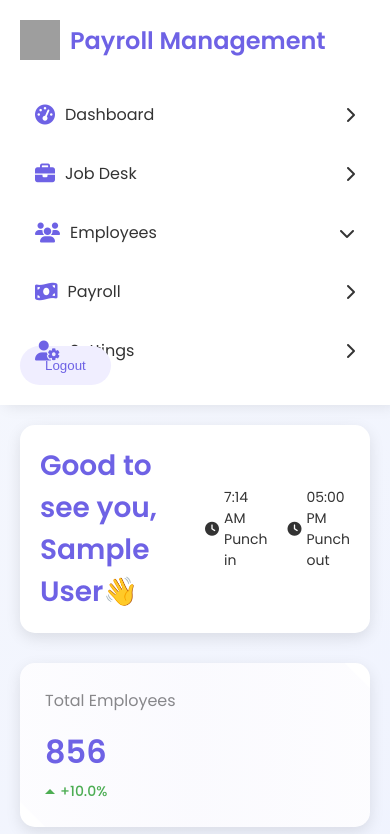
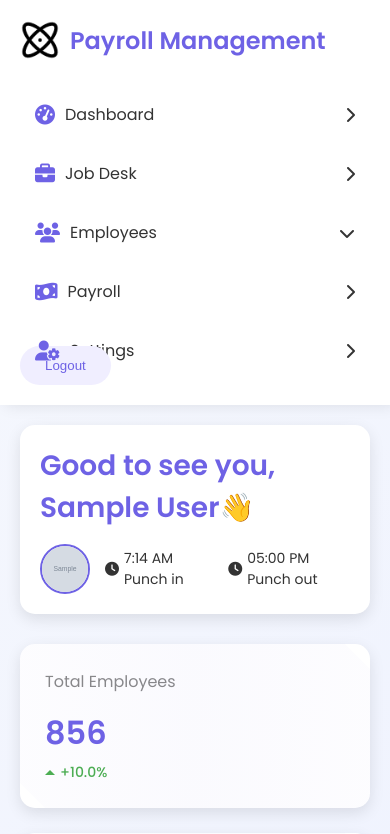
Before and after one commit to eeeeeeeeem/Payroll-System2, a Django app: template Payroll/templates/dashboard.html in a window 390 px wide. Shown: the top 834 px of the page. Run offline with Django 5.2, Linux system fonts and the light colour scheme; tables that the repository leaves empty hold one stand-in row (values such as "Sample post"); the template is opened without the code that fills it: values that come from a table or form of the project are taken from there, most other values are stand-ins (such as "Sample title", 1, 10 or a date in 2020); grey boxes marked "Sample" are stand-in pictures; some libraries are stand-ins or nearby versions; grey boxes are pictures that could not be loaded.

Commit message:
added profile pic

```diff
--- a/Payroll/models.py
+++ b/Payroll/models.py
@@ -27,6 +27,7 @@ class User(AbstractBaseUser):
     employement_start = models.DateField()
     job_title_id = models.IntegerField()
     last_login = models.DateTimeField(null=True, blank=True)  # Add this line
+    profile_picture = models.ImageField(upload_to='profile_pictures/', null=True, blank=True)  # Add this line
 
     objects = UserManager()
 
--- a/Payroll/serializers.py
+++ b/Payroll/serializers.py
@@ -4,7 +4,7 @@ from Payroll.models import User
 class UserSerializer(serializers.ModelSerializer):
     class Meta:
         model = User
-        fields = ['id', 'first_name', 'last_name', 'date_of_birth', 'gender', 'address', 'cityId', 'email', 'employement_start', 'job_title_id', 'password']
+        fields = ['id', 'first_name', 'last_name', 'date_of_birth', 'gender', 'address', 'cityId', 'email', 'employement_start', 'job_title_id', 'password', 'profile_picture']
         extra_kwargs = {'password': {'write_only': True}}
 
     def create(self, validated_data):
--- a/Payroll/templates/dashboard.html
+++ b/Payroll/templates/dashboard.html
@@ -3,7 +3,7 @@
 <head>
     <meta charset="UTF-8">
     <meta name="viewport" content="width=device-width, initial-scale=1.0">
-    <title>Enhanced Dashboard</title>
+    <title>Enhanced Payroll Management Dashboard</title>
     <style>
         @import url('https://fonts.googleapis.com/css2?family=Poppins:wght@400;500;600&display=swap');
 
@@ -159,6 +159,20 @@
             font-size: 28px;
             font-weight: 600;
             color: var(--primary-color);
+        }
+
+        .profile-info {
+            display: flex;
+            align-items: center;
+            gap: 15px;
+        }
+
+        .profile-picture {
+            width: 50px;
+            height: 50px;
+            border-radius: 50%;
+            object-fit: cover;
+            border: 2px solid var(--primary-color);
         }
 
         .time-info {
@@ -512,18 +526,30 @@
             .stats {
                 grid-template-columns: 1fr;
             }
+
+            .header {
+                flex-direction: column;
+                align-items: flex-start;
+            }
+
+
+
+            .profile-info {
+                margin-top: 15px;
+            }
         }
     </style>
 </head>
 <body>
+    {% load static %}
     <div class="sidebar">
-        <a href="{% url 'dashboard' %}" class="logo">
-            <img src="https://hebbkx1anhila5yf.public.blob.vercel-storage.com/logo-HNWzSbDhB0Tmu1CIIZCIjWoIcDjDlM.png" alt="Logo">
+        <a class="logo" onclick="window.location.href='{% url 'dashboard' %}'">
+            <img src="{% static 'images/logopayroll.png' %}" alt="Payroll Management Logo">
             Payroll Management
         </a>
         <div class="menu-item" onclick="window.location.href='{% url 'dashboard' %}'">
             <i class="fas fa-tachometer-alt"></i> Dashboard
-            <i class="fas  fa-chevron-right arrow"></i>
+            <i class="fas fa-chevron-right arrow"></i>
         </div>
         <div class="menu-item" onclick="loadContent('job_desk')">
             <i class="fas fa-briefcase"></i> Job Desk
@@ -560,9 +586,12 @@
         <div id="dashboard" class="content">
             <div class="header">
                 <h2 class="greeting">Good to see you, {{ first_name }} {{ last_name }}👋</h2>
-                <div class="time-info">
-                    <span><i class="fas fa-clock"></i> 7:14 AM Punch in</span>
-                    <span><i class="fas fa-clock"></i> 05:00 PM Punch out</span>
+                <div class="profile-info">
+                    <img src="{{ profile_picture }}" alt="Profile Picture" class="profile-picture">
+                    <div class="time-info">
+                        <span><i class="fas fa-clock"></i> 7:14 AM Punch in</span>
+                        <span><i class="fas fa-clock"></i> 05:00 PM Punch out</span>
+                    </div>
                 </div>
             </div>
             <div class="stats">
--- a/Payroll/templates/register.html
+++ b/Payroll/templates/register.html
@@ -141,7 +141,7 @@
     <div class="overlay"></div>
     <div class="container">
         <h1>Join Our Team</h1>
-        <form action="{% url 'register' %}" method="post">
+        <form action="{% url 'register' %}" method="post" enctype="multipart/form-data">
             {% csrf_token %}
             <div class="form-group">
                 <label for="first_name">First Name</label>
@@ -183,6 +183,10 @@
                 <label for="password">Password</label>
                 <input type="password" name="password" placeholder="••••••••" required>
             </div>
+            <div class="form-group">
+                <label for="profile_picture">Profile Picture</label>
+                <input type="file" name="profile_picture" accept="image/*">
+            </div>
             <button type="submit">Register</button>
         </form>
     </div>
--- a/Payroll/views.py
+++ b/Payroll/views.py
@@ -93,6 +93,7 @@ class UserView(APIView):
                 'age': calculate_age(u.date_of_birth),
                 'discipline': calculate_discipline(calculate_age(u.date_of_birth)),
                 'status': 'Permenant' if u.job_title_id == 1 else 'Contract',
+                'profile_picture': u.profile_picture.url if u.profile_picture else None
             }
             for u in users
         ]
@@ -100,6 +101,7 @@ class UserView(APIView):
         return render(request, 'dashboard.html', {
             'first_name': serializer.data['first_name'],
             'last_name': serializer.data['last_name'],
+            'profile_picture': serializer.data['profile_picture'],
             'users': user_data
         })
 
--- a/Payroll_System/urls.py
+++ b/Payroll_System/urls.py
@@ -15,6 +15,8 @@ Including another URLconf
     2. Add a URL to urlpatterns:  path('blog/', include('blog.urls'))
 """
 from django.contrib import admin
+from django.conf import settings
+from django.conf.urls.static import static
 from django.urls import path, include
 
 from Payroll.views import Homepage
@@ -24,3 +26,6 @@ urlpatterns = [
     path('api/', include('Payroll.urls')),
     path('', Homepage, name='homepage'),
 ]
+
+if settings.DEBUG:
+    urlpatterns += static(settings.MEDIA_URL, document_root=settings.MEDIA_ROOT)
```
Also changed, not shown: Payroll_System/settings.py (+7 -0 lines), Payroll/migrations/0002_user_profile_picture.py (added), media/profile_pictures/CAPURAS_SCORES.png (added), static/images/logopayroll.png (added).
